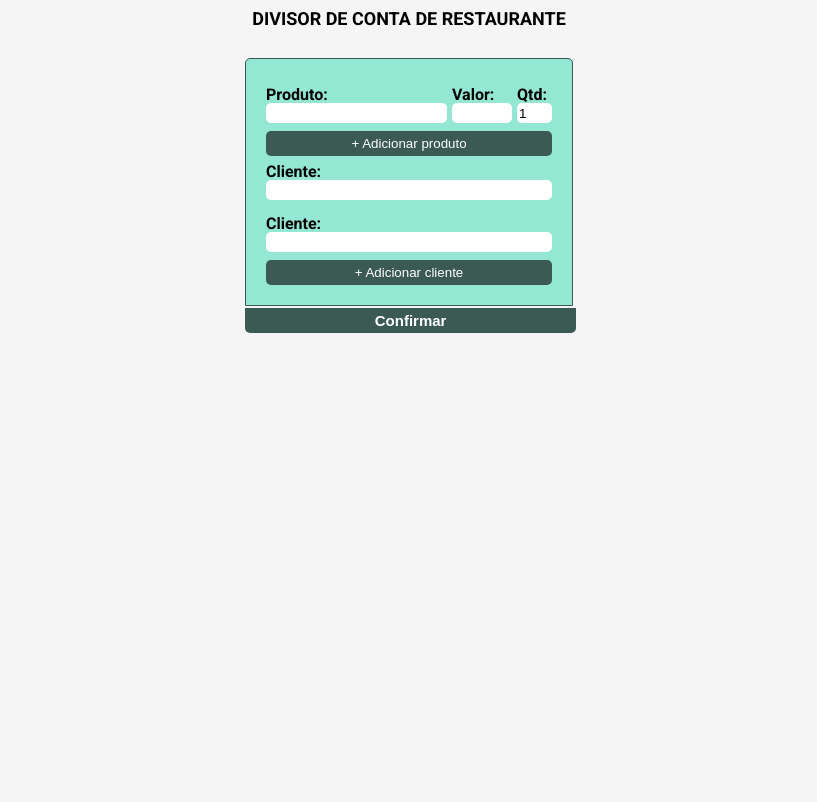
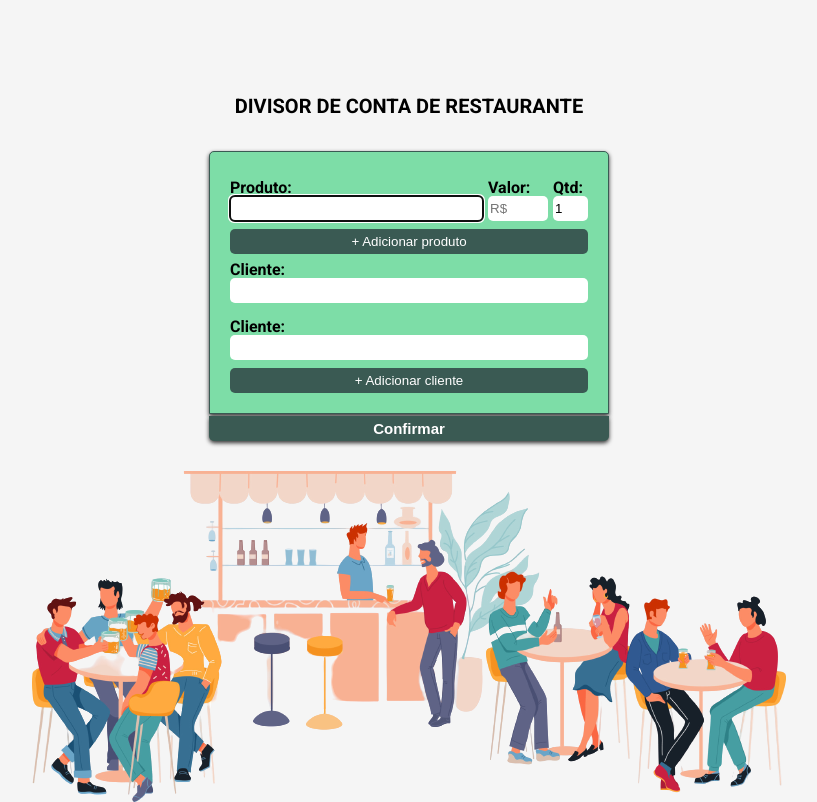
Before and after one commit to brunnaserafina/challenge-rota-das-oficinas, a React (Create React App) app: page /restaurant-bill in a window 1280 px wide. Shown: the whole page, without its empty margins (231-1048 px from the left). Built offline with nearby package versions, Linux system fonts and the light colour scheme.

Commit message:
style: added illustration and modified styles on Restaurant Bill Splitter page

```diff
--- a/src/components/RestaurantBillSplitter/SelectConsumers.js
+++ b/src/components/RestaurantBillSplitter/SelectConsumers.js
@@ -63,7 +63,12 @@ export default function SelectConsumers({
     <Wrapper>
       {!viewExpensesResult && (
         <SelectCostumersAndProducts>
-          <h1>Total: R${totalValueProducts.toFixed(2).replace(".", ",")}</h1>
+          <h1>
+            <span>Total:</span>
+            <span>R${totalValueProducts.toFixed(2).replace(".", ",")}</span>
+          </h1>
+
+          <HorizontalBar></HorizontalBar>
 
           {customers.map((customer, customerIndex) => (
             <div key={customerIndex}>
@@ -132,10 +137,10 @@ const Wrapper = styled.div`
 `;
 
 const SelectCostumersAndProducts = styled.div`
-  width: 320px;
+  width: 350px;
   display: flex;
   flex-direction: column;
-  background-color: #93e7d3;
+  background-color: var(--green);
   border-radius: 10px;
   padding: 20px;
 
@@ -143,6 +148,9 @@ const SelectCostumersAndProducts = styled.div`
     margin-bottom: 5px;
     text-transform: uppercase;
     font-weight: 600;
+    font-size: 17px;
+    display: flex;
+    justify-content: space-between;
   }
 
   h2 {
@@ -158,7 +166,7 @@ const SelectCostumersAndProducts = styled.div`
 
   button {
     margin-top: 20px;
-    background-color: #3a5a53;
+    background-color: var(--dark-green);
     color: white;
     border-radius: 5px;
     border: none;
@@ -175,10 +183,10 @@ const SelectCostumersAndProducts = styled.div`
 `;
 
 const ExpensesResult = styled.div`
-  background-color: #93e7d3;
+  background-color: var(--green);
   padding: 20px;
   border-radius: 10px;
-  width: 325px;
+  width: 350px;
 
   h1 {
     margin-bottom: 15px;
--- a/src/pages/RestaurantBillSplitter.js
+++ b/src/pages/RestaurantBillSplitter.js
@@ -1,6 +1,7 @@
 import React, { useState } from "react";
 import styled from "styled-components";
 import SelectConsumers from "../components/RestaurantBillSplitter/SelectConsumers";
+import illustrationRestaurant from "../assets/images/restaurant.png";
 
 export default function RestaurantBillSplitter() {
   const [viewDescribeProducts, setViewDescribeProducts] = useState(true);
@@ -64,7 +65,8 @@ export default function RestaurantBillSplitter() {
   };
 
   return (
-    <>
+    <Wrapper>
+      <div>
         <Title>Divisor de conta de restaurante</Title>
 
         {viewDescribeProducts && (
@@ -82,6 +84,7 @@ export default function RestaurantBillSplitter() {
                         onChange={(event) =>
                           handleProductChange(productIndex, event)
                         }
+                        autoFocus
                         required
                       />
                     </InputProduct>
@@ -95,6 +98,8 @@ export default function RestaurantBillSplitter() {
                         onChange={(event) =>
                           handleProductChange(productIndex, event)
                         }
+                        min="0"
+                        placeholder="R$"
                         required
                       />
                     </InputValue>
@@ -127,9 +132,9 @@ export default function RestaurantBillSplitter() {
               {customers.map((customer, customerIndex) => (
                 <div key={customerIndex}>
                   <span>
-                  <div>
+                    <InputCustomer>
                       <label htmlFor="customer">Cliente:</label>
-                    <InputCustomer
+                      <input
                         type="text"
                         name="customer"
                         value={customer}
@@ -140,10 +145,12 @@ export default function RestaurantBillSplitter() {
                         }}
                         required
                       />
-                  </div>
+                    </InputCustomer>
 
                     {customers.length > 2 && (
-                    <ButtonRemove onClick={() => removeCustomer(customerIndex)}>
+                      <ButtonRemove
+                        onClick={() => removeCustomer(customerIndex)}
+                      >
                         x
                       </ButtonRemove>
                     )}
@@ -165,27 +172,38 @@ export default function RestaurantBillSplitter() {
             products={products}
           />
         )}
-    </>
+      </div>
+      <img src={illustrationRestaurant} alt="Illustration" />
+    </Wrapper>
   );
 }
+
+const Wrapper = styled.div`
+  height: 90vh;
+  display: flex;
+  flex-direction: column;
+  justify-content: space-between;
+`;
 
 const Title = styled.h1`
   text-transform: uppercase;
   font-weight: 700;
-  font-size: 18px;
-  margin: 10px 0;
+  font-size: 20px;
   text-align: center;
+  margin-top: 12vh;
+  margin-bottom: 15px;
 `;
 
 const BackgroundForm = styled.div`
-  background-color: #93e7d3;
-  border: 1px solid #3a5a53;
+  background-color: var(--green);
+  border: 1px solid var(--dark-green);
   padding: 20px;
   width: 400px;
   border-radius: 5px 5px 0px 0px;
+  box-shadow: 0 2px 4px rgba(0, 0, 0, 0.8);
 
   button {
-    background-color: #3a5a53;
+    background-color: var(--dark-green);
     border: none;
     height: 25px;
     border-radius: 5px;
@@ -208,7 +226,7 @@ const InputQuantity = styled.div`
   width: 35px !important;
 `;
 
-const InputCustomer = styled.input`
+const InputCustomer = styled.div`
   width: 100%;
 `;
 
@@ -225,7 +243,8 @@ const ButtonRemove = styled.button`
 const Form = styled.form`
   display: flex;
   flex-direction: column;
-
+  justify-content: center;
+  align-items: center;
   padding: 20px;
 
   span {
@@ -236,7 +255,7 @@ const Form = styled.form`
   }
 
   input {
-    height: 20px;
+    height: 25px;
     border-radius: 5px;
     border: none;
   }
@@ -246,22 +265,22 @@ const Form = styled.form`
   }
 
   > button {
-    background-color: #3a5a53;
+    background-color: var(--dark-green);
     border: none;
     border-radius: 0px 0px 5px 5px;
     color: white;
     font-size: 15px;
     font-weight: 600;
     height: 25px;
-    width: 101%;
+    width: 400px;
     margin-top: 2px;
     margin-bottom: 10px;
     cursor: pointer;
+    box-shadow: 0 2px 4px rgba(0, 0, 0, 0.8);
   }
 
   div {
     display: flex;
-    width: 100%;
     flex-direction: column;
   }
 `;
```
Also changed, not shown: src/assets/images/restaurant.png (added). Lines whose indentation alone changed are shown as unchanged.
